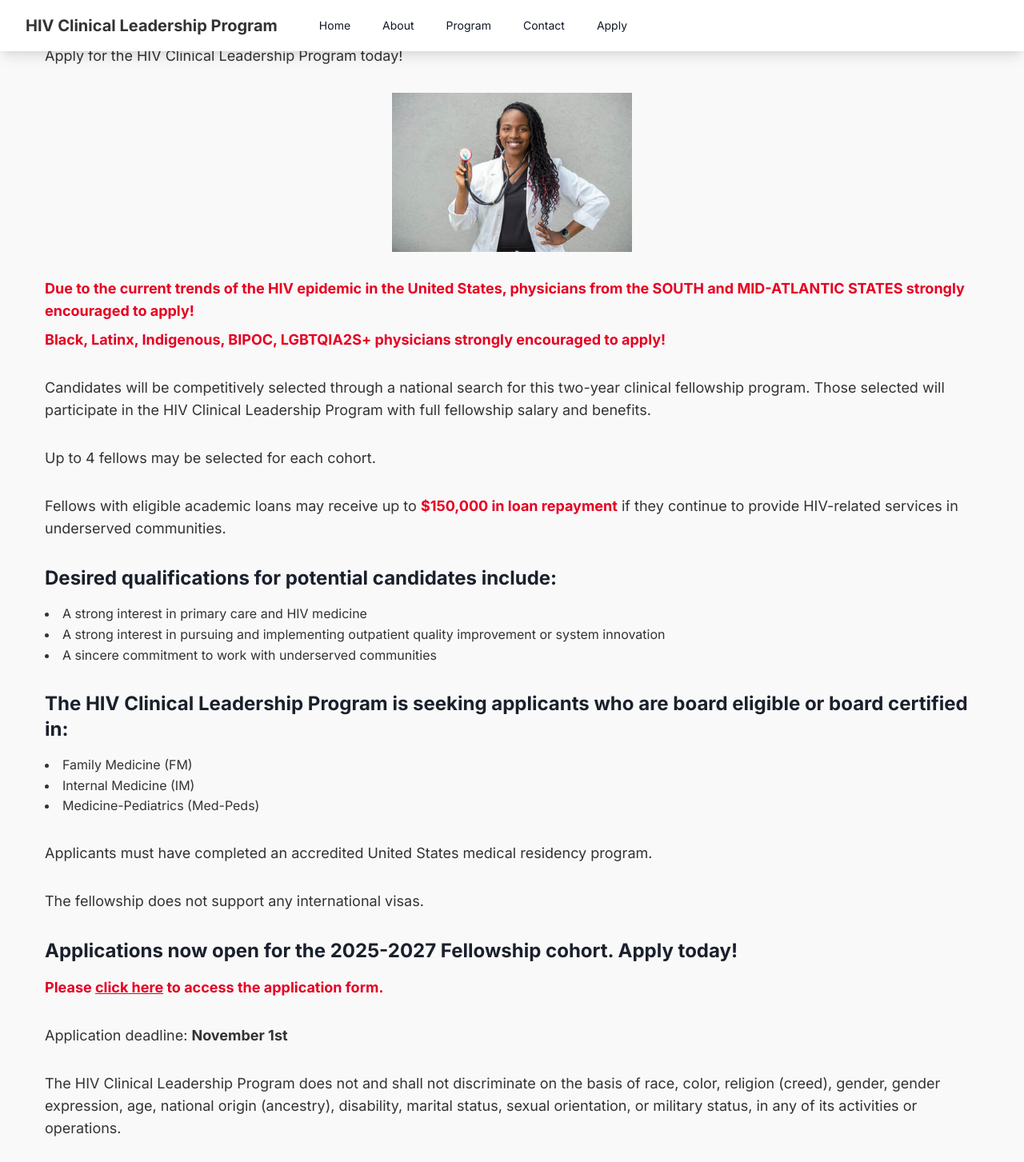
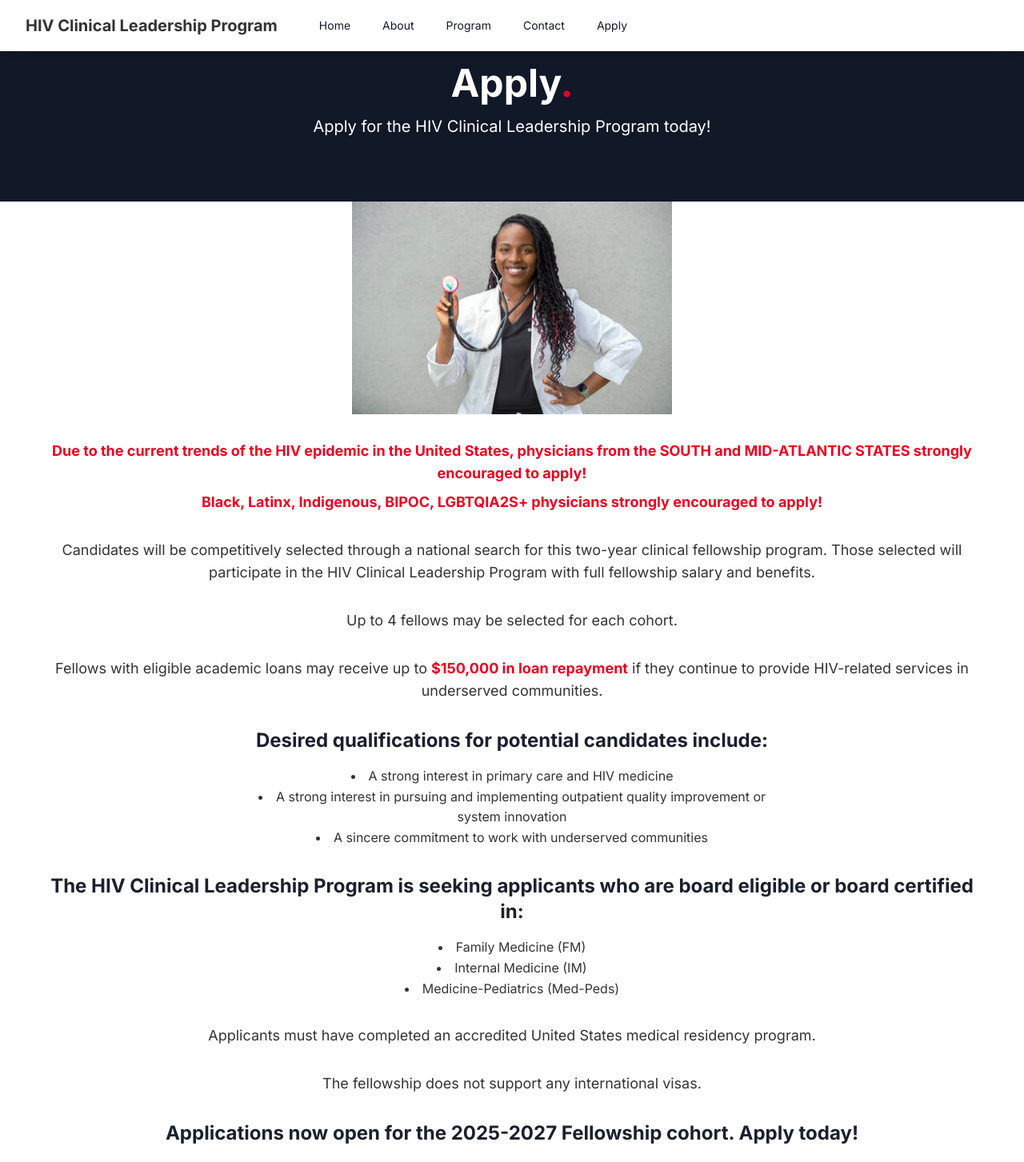
Before and after one commit to jusbuckingham/hiv-fellowship, a Next.js app: page /apply in a window 1280 px wide. Shown: the top 1453 px of the page at 80% size. Built offline with nearby package versions, Linux system fonts and the light colour scheme.

Commit message:
fixing the apply

```diff
--- a/src/pages/apply.tsx
+++ b/src/pages/apply.tsx
@@ -8,62 +8,66 @@ const Apply: React.FC = () => {
   return (
     <>
       <Navbar />
-      <div className="container mx-auto px-4 py-8">
-        <h1 className="text-4xl font-bold mb-4">Apply.</h1>
-        <p className="text-lg mb-8">Apply for the HIV Clinical Leadership Program today!</p>
-        <div className="flex justify-center mb-8">
+      <main className="bg-white">
+        <section className="bg-gray-900 text-white text-center py-20">
+          <h1 className="text-5xl font-bold mb-4">Apply<span className="text-red-600">.</span></h1>
+          <p className="text-xl">Apply for the HIV Clinical Leadership Program today!</p>
+        </section>
+        <section className="container mx-auto px-6 py-12">
+          <div className="flex flex-col items-center">
             <Image
-            src="/images/apply/tasha-dixon.jpg" // update this path if you have a different image location
+              src="/images/apply/tasha-dixon.jpg"
               alt="Doctor"
-            width={300}
-            height={300}
-            className="mx-auto"
+              width={400}
+              height={400}
+              className="mb-8"
             />
-        </div>
-        <p className="text-lg font-bold text-red-600 mb-2">
+            <p className="text-lg font-bold text-red-600 mb-2 text-center">
               Due to the current trends of the HIV epidemic in the United States, physicians from the SOUTH and MID-ATLANTIC STATES strongly encouraged to apply!
             </p>
-        <p className="text-lg font-bold text-red-600 mb-8">
+            <p className="text-lg font-bold text-red-600 mb-8 text-center">
               Black, Latinx, Indigenous, BIPOC, LGBTQIA2S+ physicians strongly encouraged to apply!
             </p>
-        <p className="text-lg mb-8">
+          </div>
+          <p className="text-lg mb-8 text-center">
             Candidates will be competitively selected through a national search for this two-year clinical fellowship program. Those selected will participate in the HIV Clinical Leadership Program with full fellowship salary and benefits.
           </p>
-        <p className="text-lg mb-8">
+          <p className="text-lg mb-8 text-center">
             Up to 4 fellows may be selected for each cohort.
           </p>
-        <p className="text-lg mb-8">
+          <p className="text-lg mb-8 text-center">
             Fellows with eligible academic loans may receive up to <span className="font-bold text-red-600">$150,000 in loan repayment</span> if they continue to provide HIV-related services in underserved communities.
           </p>
-        <h2 className="text-2xl font-bold mb-4">Desired qualifications for potential candidates include:</h2>
-        <ul className="list-disc list-inside mb-8">
+          <h2 className="text-2xl font-bold mb-4 text-center">Desired qualifications for potential candidates include:</h2>
+          <ul className="list-disc list-inside mb-8 mx-auto max-w-2xl text-center">
             <li>A strong interest in primary care and HIV medicine</li>
             <li>A strong interest in pursuing and implementing outpatient quality improvement or system innovation</li>
             <li>A sincere commitment to work with underserved communities</li>
           </ul>
-        <h2 className="text-2xl font-bold mb-4">The HIV Clinical Leadership Program is seeking applicants who are board eligible or board certified in:</h2>
-        <ul className="list-disc list-inside mb-8">
+          <h2 className="text-2xl font-bold mb-4 text-center">The HIV Clinical Leadership Program is seeking applicants who are board eligible or board certified in:</h2>
+          <ul className="list-disc list-inside mb-8 mx-auto max-w-2xl text-center">
             <li>Family Medicine (FM)</li>
             <li>Internal Medicine (IM)</li>
             <li>Medicine-Pediatrics (Med-Peds)</li>
           </ul>
-        <p className="text-lg mb-8">
+          <p className="text-lg mb-8 text-center">
             Applicants must have completed an accredited United States medical residency program.
           </p>
-        <p className="text-lg mb-8">
+          <p className="text-lg mb-8 text-center">
             The fellowship does not support any international visas.
           </p>
-        <h2 className="text-2xl font-bold mb-4">Applications now open for the 2025-2027 Fellowship cohort. Apply today!</h2>
-        <p className="text-lg mb-8">
+          <h2 className="text-2xl font-bold mb-4 text-center">Applications now open for the 2025-2027 Fellowship cohort. Apply today!</h2>
+          <p className="text-lg mb-8 text-center">
             <span className="font-bold text-red-600">Please <a href="https://docs.google.com/forms/d/1GMSQXZOlZGOeIpS9x5HphmJvW1ysE100_v8grsacItw/viewform?edit_requested=true" className="underline">click here</a> to access the application form.</span>
           </p>
-        <p className="text-lg mb-8">
+          <p className="text-lg mb-8 text-center">
             Application deadline: <span className="font-bold">November 1st</span>
           </p>
-        <p className="text-lg mb-8">
+          <p className="text-lg mb-8 text-center">
             The HIV Clinical Leadership Program does not and shall not discriminate on the basis of race, color, religion (creed), gender, gender expression, age, national origin (ancestry), disability, marital status, sexual orientation, or military status, in any of its activities or operations.
           </p>
-      </div>
+        </section>
+      </main>
       <Footer />
     </>
   );
```
Lines whose indentation alone changed are shown as unchanged.
